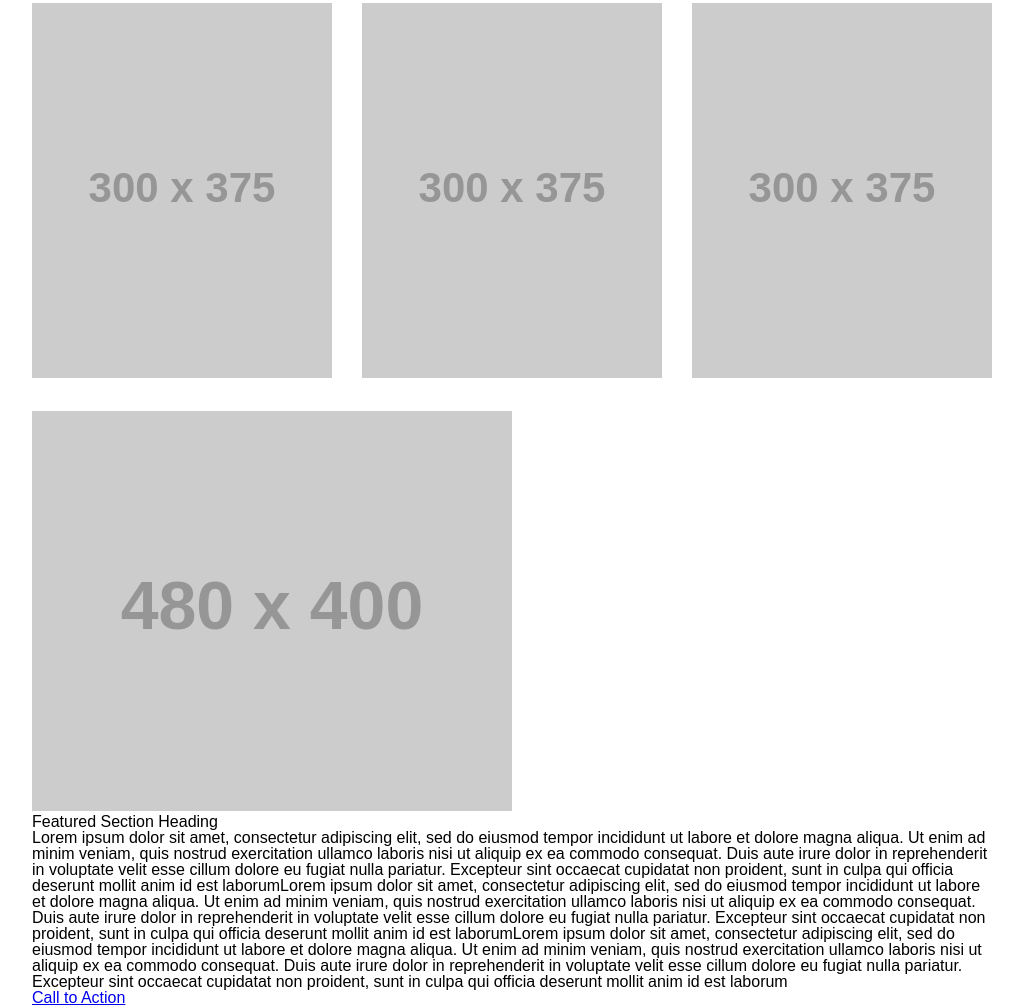
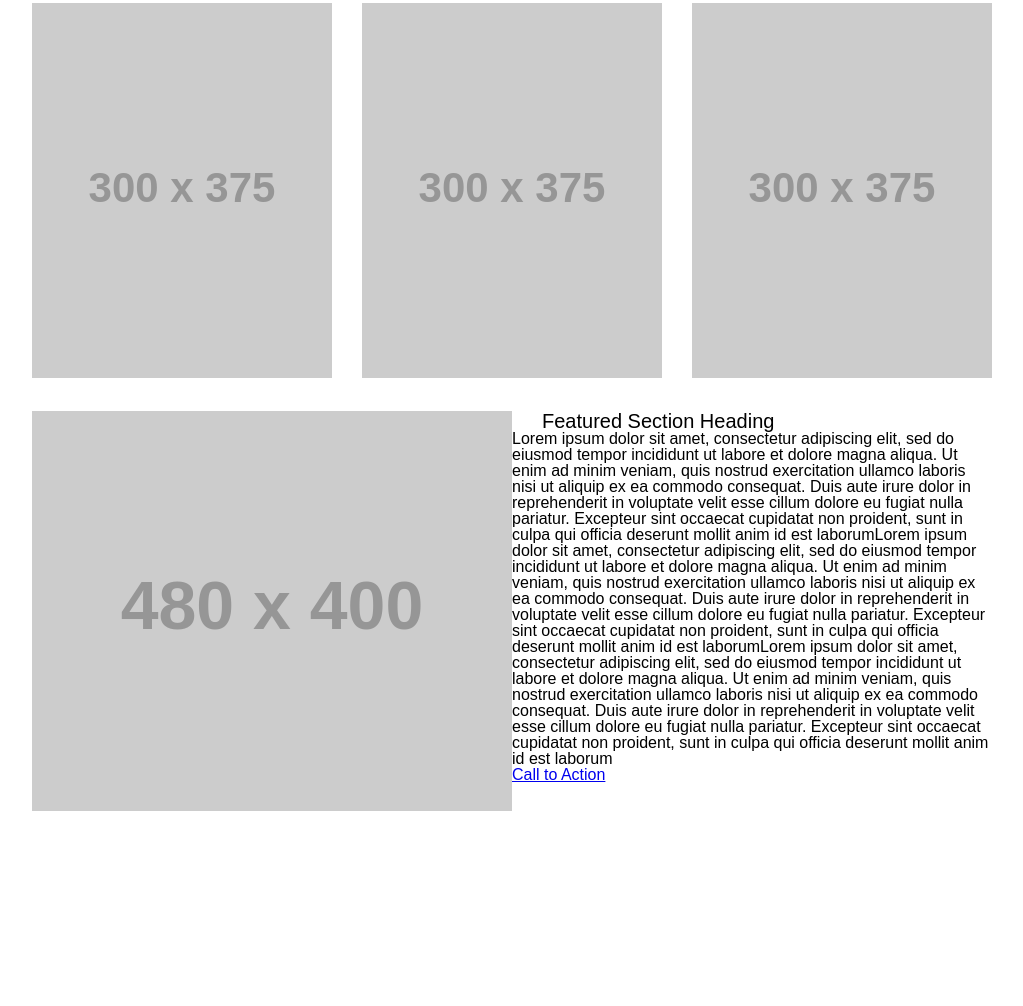
Before and after one commit to jamiguel23/wireframe-exercise, a plain HTML site: page index.html in a window 1280 px wide. Shown: the part 610-1616 px from the top of the page, without its empty margins (128-1151 px from the left). After the commit the page ends 1424 px from the top, so only its background shows below. Drawn offline with Linux system fonts and the light colour scheme; placeholder pictures from the web are drawn by us.

Commit message:
flaoted main article right

```diff
--- a/css/stylesheet.css
+++ b/css/stylesheet.css
@@ -41,3 +41,14 @@ nav, main{
   main li:first-child{
     margin-left: 0;
   }
+  main article{
+    width: 50%;
+    float: right;
+    margin-top: 30px;
+
+  }
+
+  main h3{
+    margin-left: 30px;
+    font-size: 20px;
+  }
```
